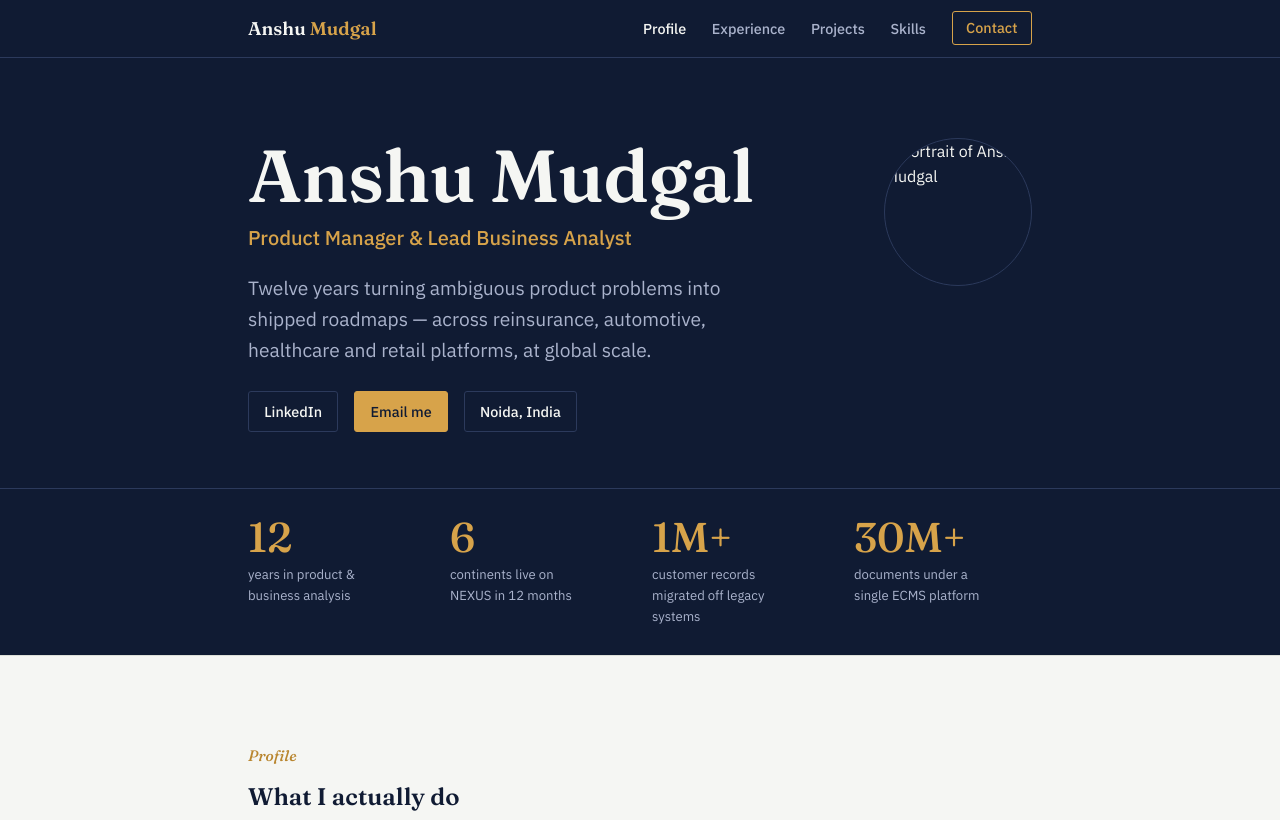
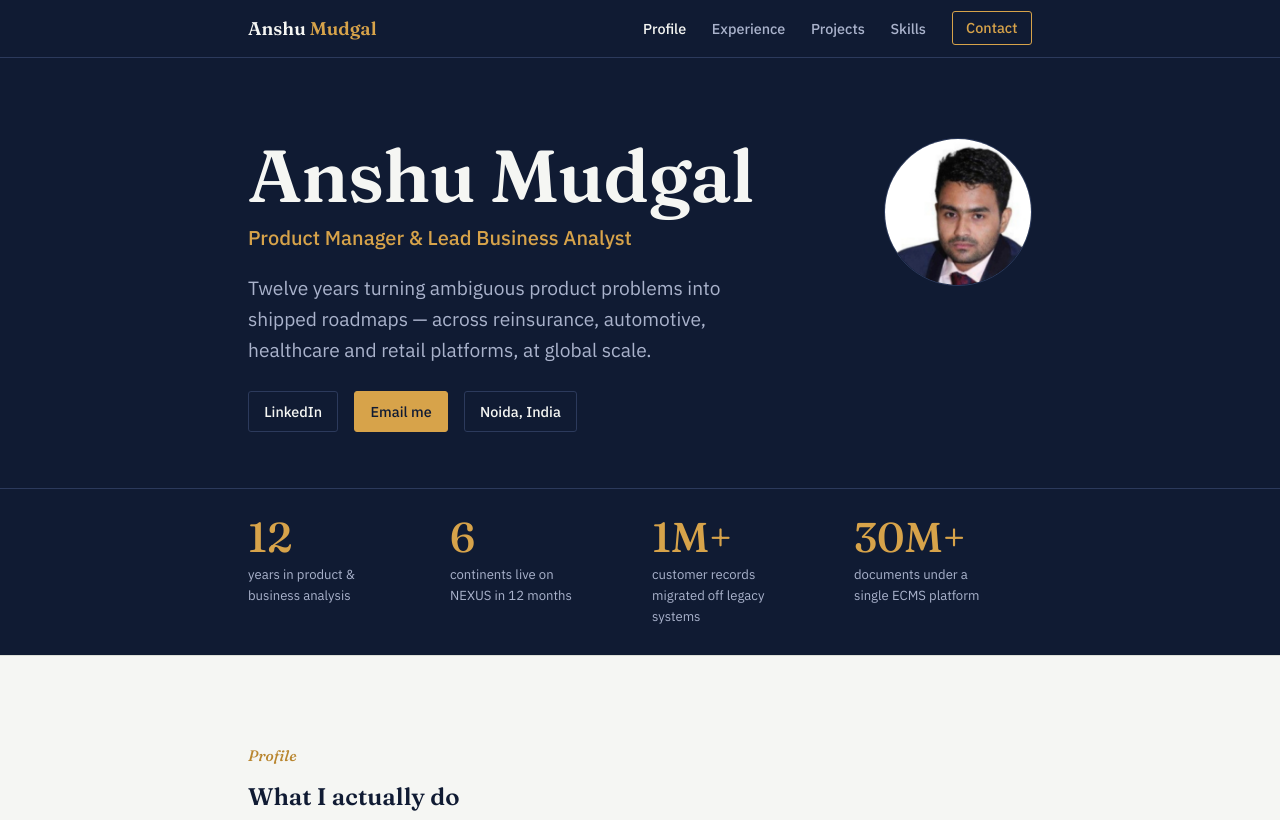
Before and after one commit to AnshuMudgal0/myportfolio, a plain HTML site: page index.html in a window 1280 px wide. Shown: the top 820 px of the page. Drawn offline with Linux system fonts and the light colour scheme.

Commit message:
Update index.html

```diff
--- a/index.html
+++ b/index.html
@@ -11,7 +11,7 @@
 <meta property="og:title" content="Anshu Mudgal — Product Manager &amp; Lead Business Analyst" />
 <meta property="og:description" content="12 years turning ambiguous product problems into shipped roadmaps — across reinsurance, automotive, healthcare and retail platforms, at global scale." />
 <meta property="og:url" content="https://anshumudgal0.github.io/myportfolio/" />
-<meta property="og:image" content="https://anshumudgal0.github.io/myportfolio/assets/anshu-headshot.jpg" />
+<meta property="og:image" content="https://anshumudgal0.github.io/myportfolio/anshu-headshot.jpg" />
 <meta name="twitter:card" content="summary" />
 
 <link rel="preconnect" href="https://fonts.googleapis.com" />
@@ -56,7 +56,7 @@
         </div>
       </div>
       <div class="hero-photo">
-        <img src="assets/anshu-headshot.jpg" alt="Portrait of Anshu Mudgal" width="148" height="148" />
+        <img src="anshu-headshot.jpg" alt="Portrait of Anshu Mudgal" width="148" height="148" />
       </div>
     </div>
 
```
